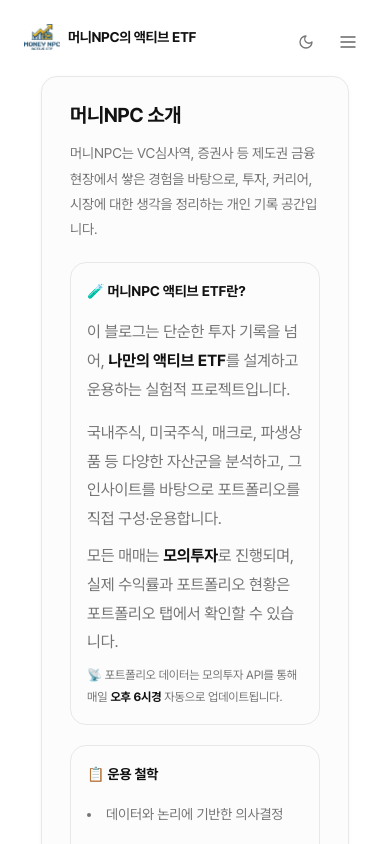
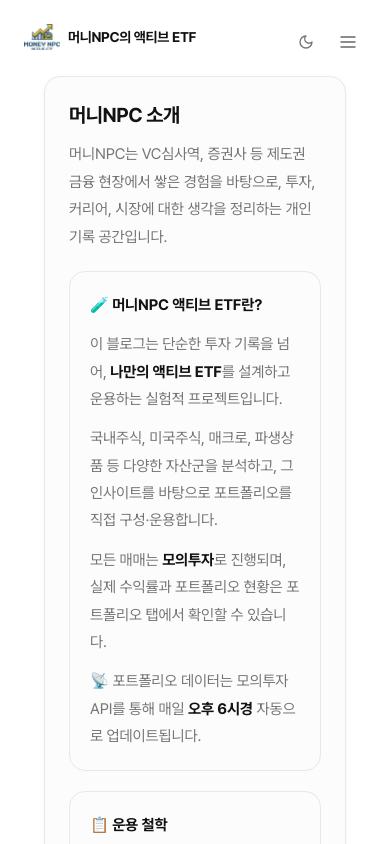
Before and after one commit to shinstory1234-hub/-, a Next.js app: page /about in a window 390 px wide. Shown: the top 844 px of the page. Built offline with nearby package versions, Linux system fonts and the light colour scheme.

Commit message:
mobile: about page - force apply calc width, 24px padding, line-height 1.8 with !important

```diff
--- a/app/globals.css
+++ b/app/globals.css
@@ -207,29 +207,59 @@
   }
 }
 
-/* About 페이지 모바일 전용 레이아웃 (PC 레이아웃 영향 없음) */
+/* =====================================================
+   About 페이지 모바일 전용 레이아웃 — 강제 적용
+   PC(769px+)에는 일절 영향 없음
+   ===================================================== */
 @media (max-width: 768px) {
+  /* box-sizing 보장 */
+  .about-wrapper,
+  .about-wrapper * {
+    box-sizing: border-box !important;
+  }
+
+  /* 최상위 컨테이너: 화면 양쪽 20px 고정 여백 */
   .about-wrapper {
-    width: 90%;
-    margin-left: auto;
-    margin-right: auto;
+    width: calc(100% - 40px) !important;
+    margin-left: auto !important;
+    margin-right: auto !important;
   }
+
+  /* 카드 헤더 패딩 강제 */
   .about-card-header {
-    padding-left: 1.75rem;  /* 28px */
-    padding-right: 1.75rem;
+    padding: 24px 24px 12px 24px !important;
   }
+
+  /* 카드 콘텐츠 패딩 강제 */
   .about-card-content {
-    padding-left: 1.75rem;
-    padding-right: 1.75rem;
+    padding: 0 24px 24px 24px !important;
   }
+
+  /* 내부 회색 박스들 패딩 강제 */
+  .about-card-content > div {
+    padding: 20px !important;
+  }
+
+  /* 문단 가독성 */
   .about-card-content p,
-  .about-card-content li {
-    line-height: 1.8;
-    margin-bottom: 0.875rem;
+  .about-card-content li,
+  .about-card-content span {
+    line-height: 1.8 !important;
+    font-size: 0.95rem !important;
   }
-  .about-card-content p:last-child,
-  .about-card-content li:last-child {
-    margin-bottom: 0;
+
+  /* 문단 간격 */
+  .about-card-content > p {
+    margin-bottom: 1rem !important;
+  }
+  .about-card-content > p:last-child {
+    margin-bottom: 0 !important;
+  }
+  .about-card-content > div p {
+    margin-bottom: 0.75rem !important;
+  }
+  .about-card-content > div p:last-child {
+    margin-bottom: 0 !important;
   }
 }
 
```
